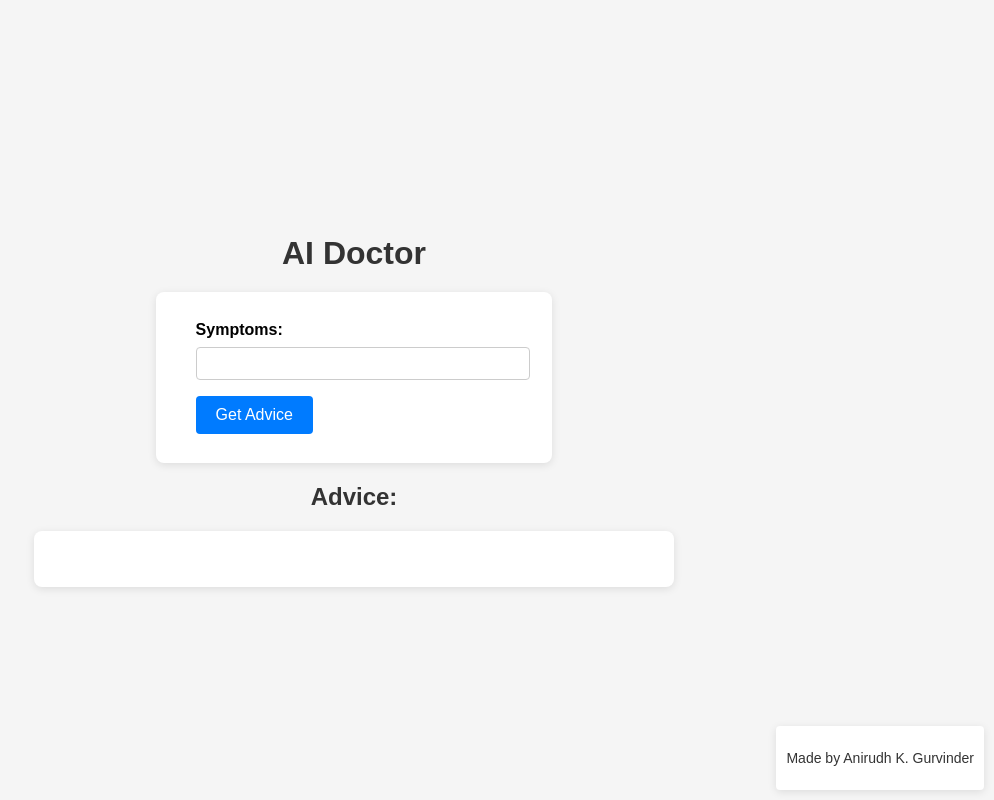
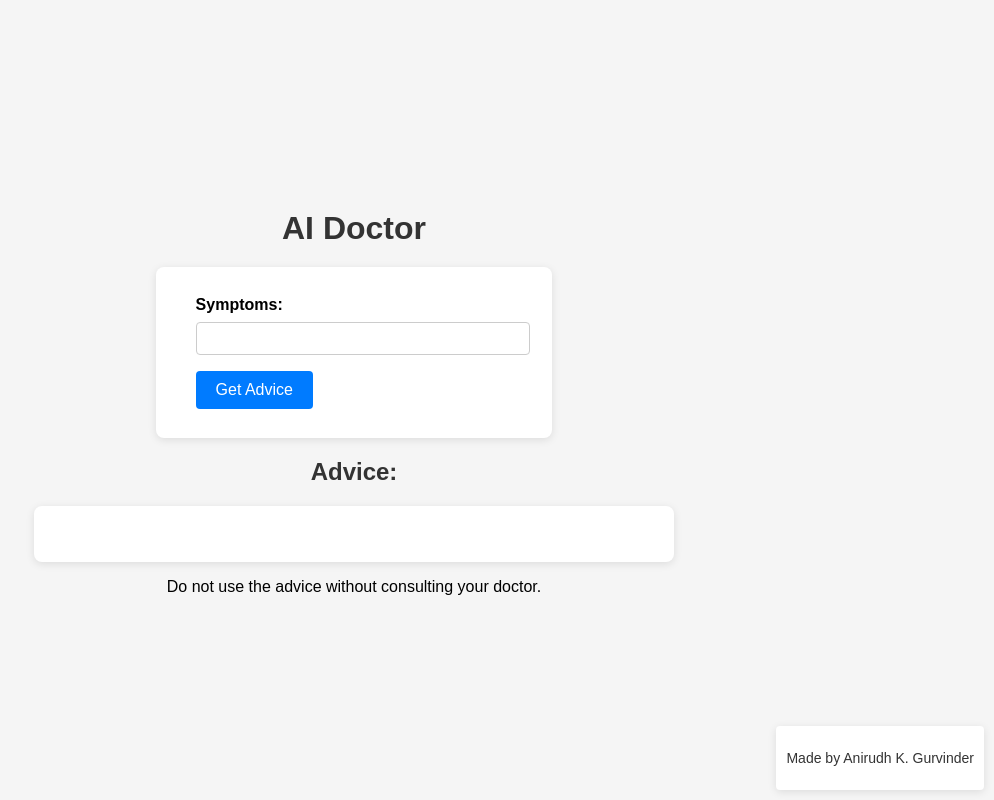
Before and after one commit to douicoder/AI-Doctor, a Flask app: page / in a window 1280 px wide. Shown: the whole page, without its empty margins (286-1280 px from the left). Run offline with Flask 3, Linux system fonts and the light colour scheme.

Commit message:
Update index.html

```diff
--- a/templates/index.html
+++ b/templates/index.html
@@ -96,7 +96,9 @@
         <div class="link-container">
             <a id="advice-link" href="#" target="_blank">Check analytics...</a>
         </div>
+
     </div>
+    <p class="disclaimer">Do not use the advice without consulting your doctor.</p>
     <footer>
         <p>Made by Anirudh K. Gurvinder</p>
     </footer>
```
